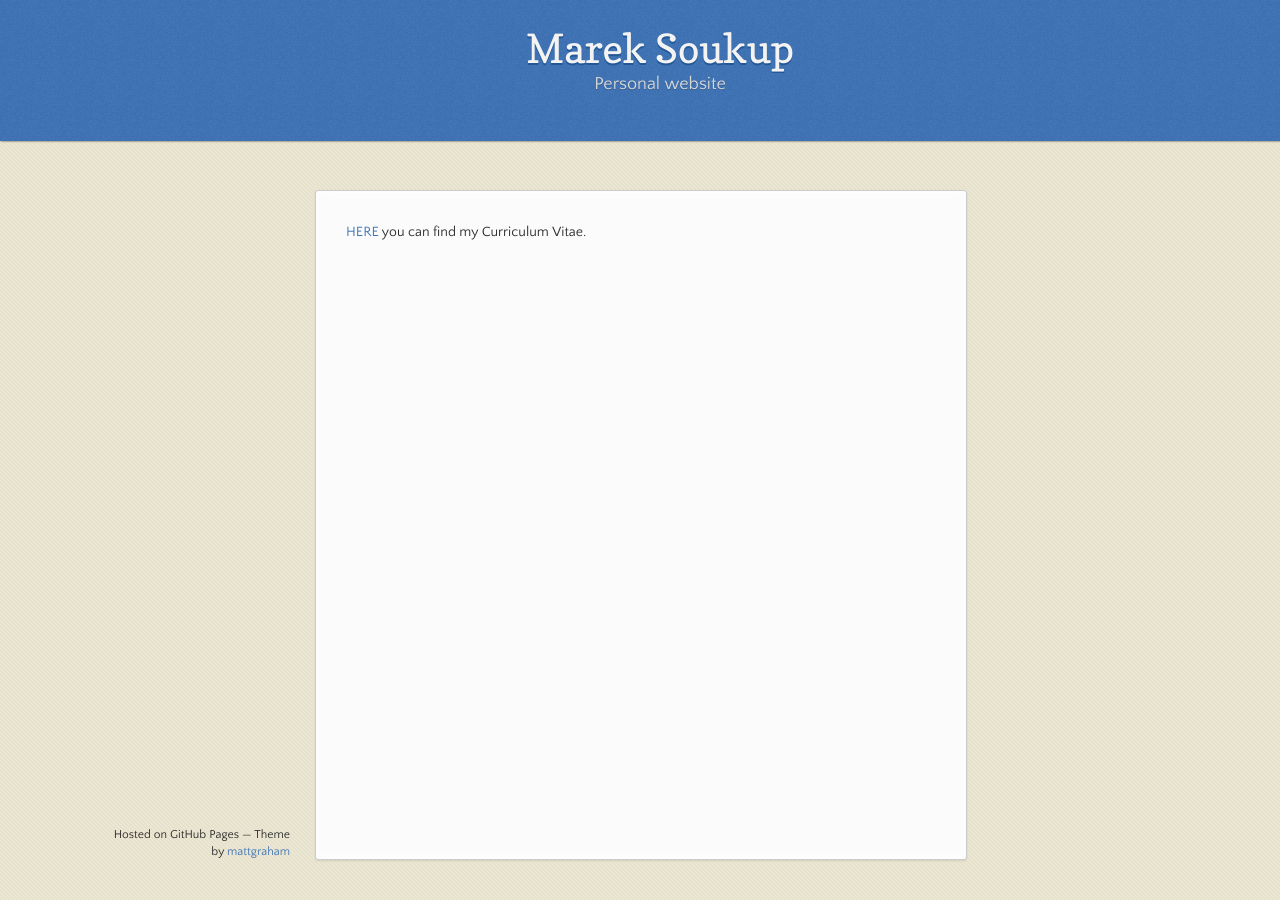
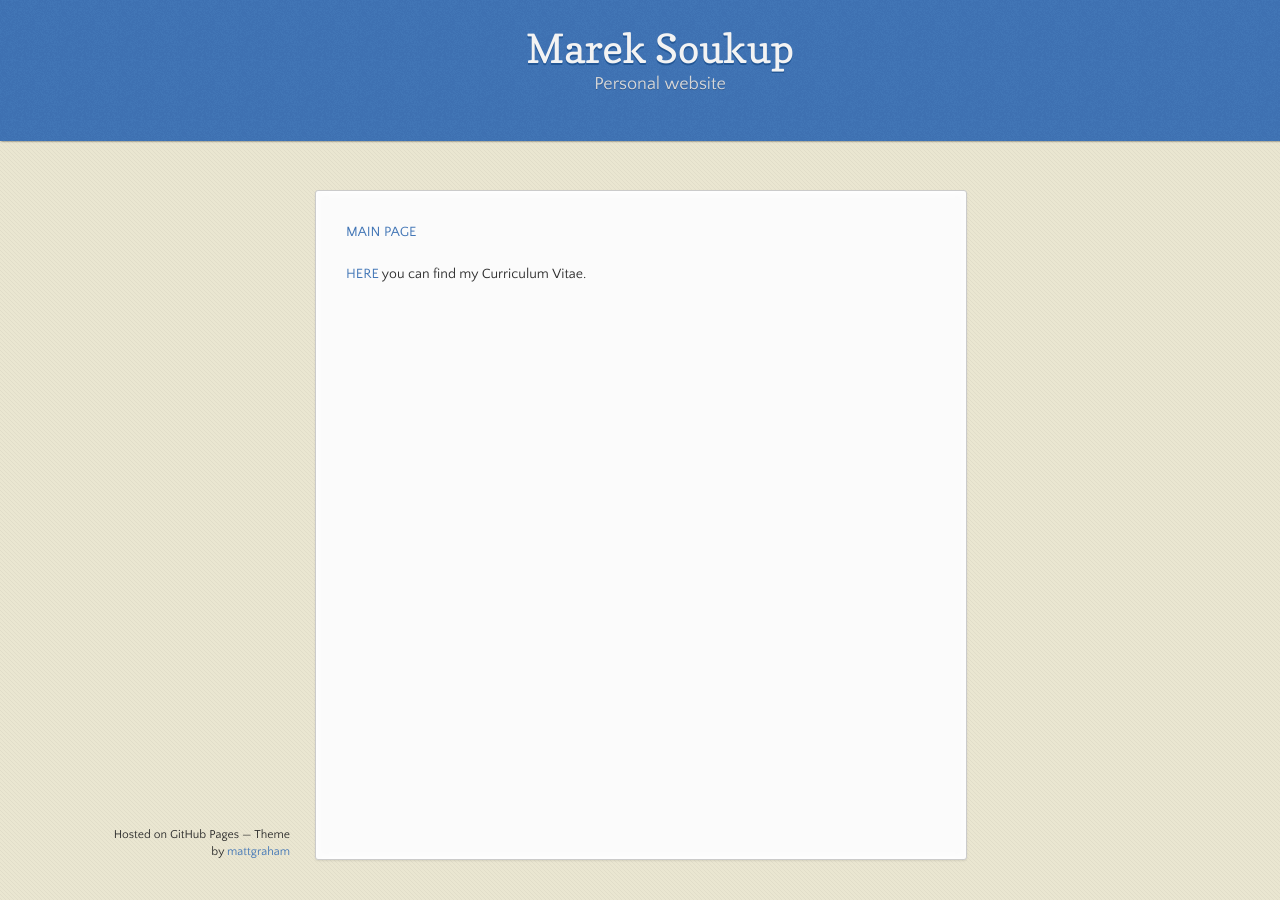
Before and after one commit to soukupmarek-edin/soukupmarek-edin.github.io, a Jekyll site: the page built from personal/personal_main.md, in a window 1280 px wide. Built offline with Jekyll 4.4.1, drawn with Linux system fonts in a browser that asks for light colours; Markdown is read by kramdown in place of the engine named in the settings.

Commit message:
Update personal_main.md

```diff
--- a/personal/personal_main.md
+++ b/personal/personal_main.md
@@ -2,4 +2,6 @@
 layout: main_page_index
 ---
 
+[MAIN PAGE](https://soukupmarek-edin.github.io/)
+
 [HERE](./Curriculum_Vitae.pdf) you can find my Curriculum Vitae.
```
